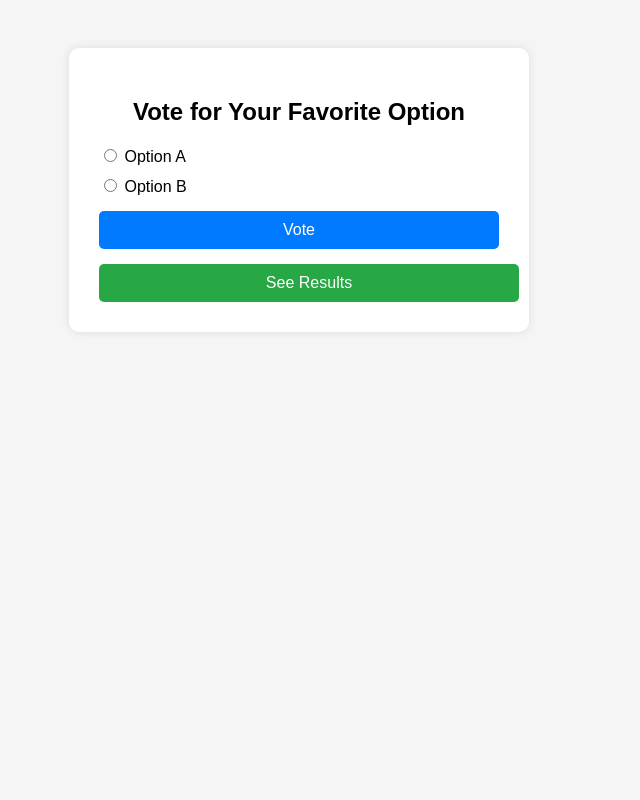
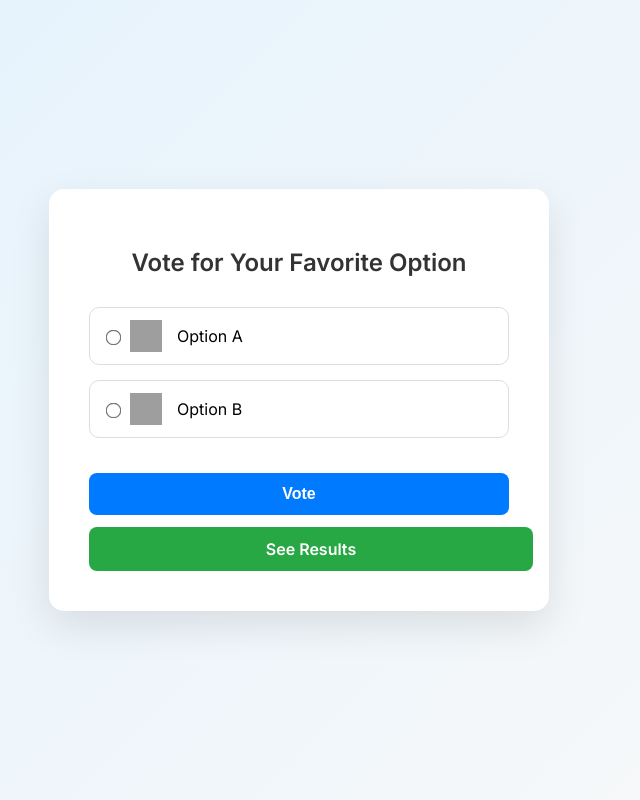
Before and after one commit to ShoryaDubey/vote, a Flask app: page / in a window 1280 px wide. Shown: the whole page, without its empty margins (341-981 px from the left). Run offline with Flask 3, Linux system fonts and the light colour scheme; grey boxes are pictures that could not be loaded.

Commit message:
modified:   .github/workflows/web.yml

```diff
--- a/app/web/templates/index.html
+++ b/app/web/templates/index.html
@@ -1,29 +1,95 @@
 <!DOCTYPE html>
-<html>
+<html lang="en">
 <head>
+  <meta charset="UTF-8">
   <title>Vote</title>
+  <link href="https://fonts.googleapis.com/css2?family=Inter:wght@400;600&display=swap" rel="stylesheet">
   <style>
-    body { font-family: Arial, sans-serif; padding: 40px; background: #f5f5f5; }
-    .container { background: white; padding: 30px; max-width: 400px; margin: auto; border-radius: 10px; box-shadow: 0 0 10px rgba(0,0,0,0.1); }
-    h2 { text-align: center; }
-    .option { margin: 10px 0; }
+    body {
+      font-family: 'Inter', sans-serif;
+      margin: 0;
+      padding: 0;
+      background: linear-gradient(135deg, #e3f2fd, #f9f9f9);
+      min-height: 100vh;
+      display: flex;
+      justify-content: center;
+      align-items: center;
+    }
+
+    .container {
+      background: #ffffff;
+      padding: 40px;
+      border-radius: 15px;
+      box-shadow: 0 15px 40px rgba(0, 0, 0, 0.1);
+      max-width: 420px;
+      width: 100%;
+    }
+
+    h2 {
+      text-align: center;
+      margin-bottom: 30px;
+      font-weight: 600;
+      color: #333;
+    }
+
+    .option {
+      display: flex;
+      align-items: center;
+      padding: 12px;
+      margin-bottom: 15px;
+      border: 1px solid #ddd;
+      border-radius: 10px;
+      transition: background 0.2s ease;
+      cursor: pointer;
+    }
+
+    .option:hover {
+      background: #f0f8ff;
+    }
+
+    .option img {
+      width: 32px;
+      height: 32px;
+      margin-right: 15px;
+    }
+
+    .option input {
+      margin-right: 10px;
+      transform: scale(1.2);
+    }
+
     .submit-btn, .results-link {
       width: 100%;
-      padding: 10px;
-      margin-top: 15px;
+      padding: 12px;
+      margin-top: 20px;
       border: none;
-      border-radius: 5px;
-      background-color: #007BFF;
-      color: white;
+      border-radius: 8px;
       font-size: 16px;
+      font-weight: 600;
       cursor: pointer;
       text-align: center;
       text-decoration: none;
-      display: block;
+      transition: background 0.3s ease;
+      display: inline-block;
     }
+
+    .submit-btn {
+      background-color: #007BFF;
+      color: white;
+    }
+
+    .submit-btn:hover {
+      background-color: #0056b3;
+    }
+
     .results-link {
       background-color: #28a745;
-      text-align: center;
+      color: white;
+      margin-top: 12px;
+    }
+
+    .results-link:hover {
+      background-color: #1e7e34;
     }
   </style>
 </head>
@@ -31,8 +97,16 @@
   <div class="container">
     <h2>Vote for Your Favorite Option</h2>
     <form method="post">
-      <div class="option"><input type="radio" name="option" value="Option A"> Option A</div>
-      <div class="option"><input type="radio" name="option" value="Option B"> Option B</div>
+      <label class="option">
+        <input type="radio" name="option" value="Option A">
+        <img src="https://img.icons8.com/color/48/thumb-up.png" alt="Option A">
+        Option A
+      </label>
+      <label class="option">
+        <input type="radio" name="option" value="Option B">
+        <img src="https://img.icons8.com/color/48/thumbs-down.png" alt="Option B">
+        Option B
+      </label>
       <button type="submit" class="submit-btn">Vote</button>
     </form>
     <a class="results-link" href="/results">See Results</a>
```
